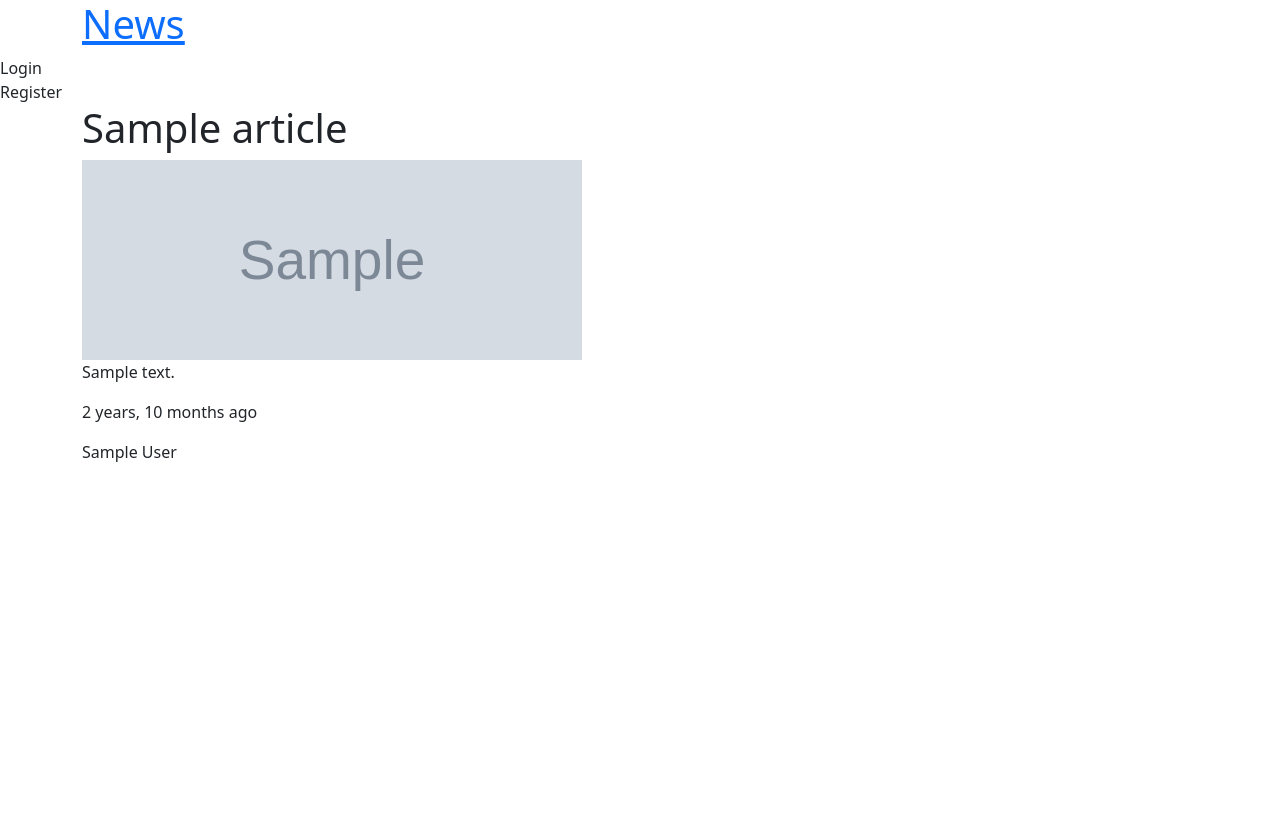
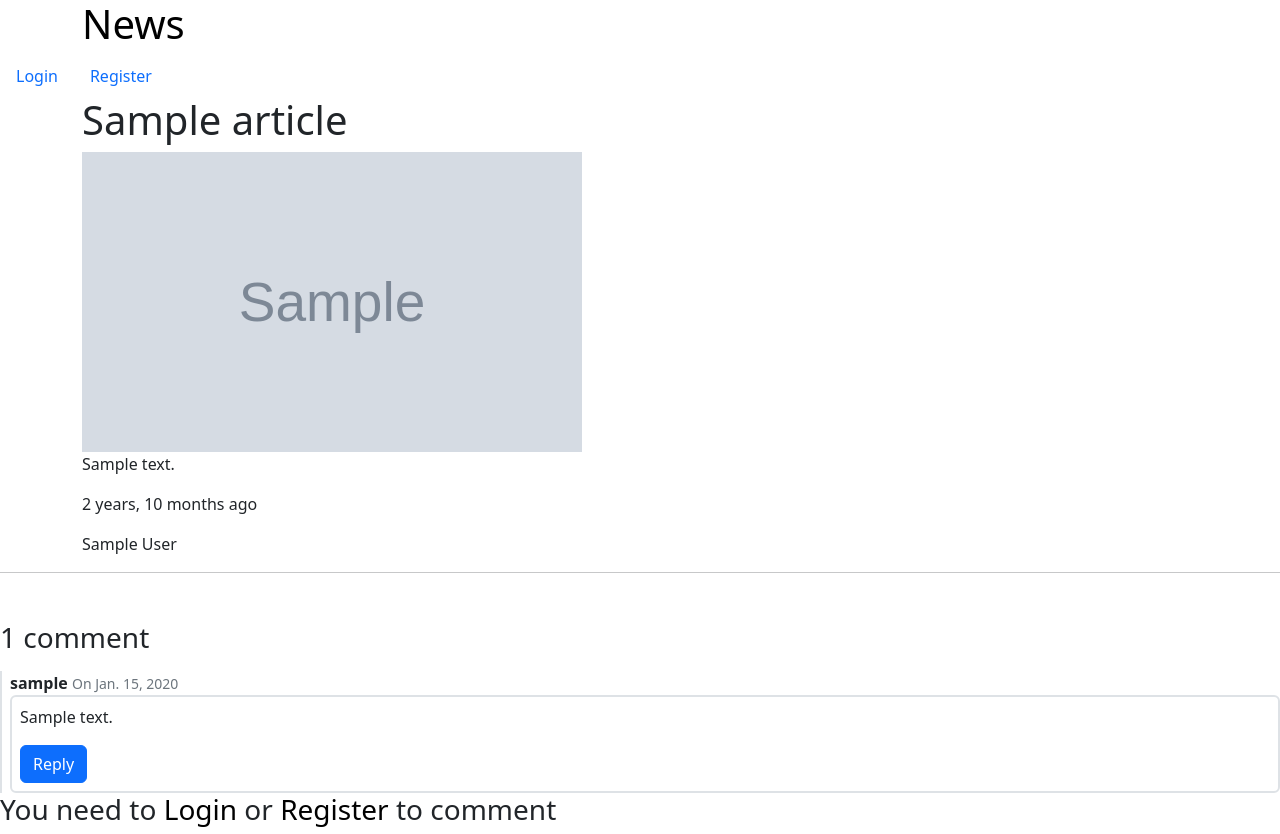
Before and after one commit to AnnVic/Django_NewsPortal, a Django app: a page that uses news/templates/news/base.html in a window 1280 px wide. Before the commit the page ends 462 px from the top, so only its background shows below. Run offline with Django 4.2, Linux system fonts and the light colour scheme; tables that the repository leaves empty hold one stand-in row (values such as "Sample post"); grey boxes marked "Sample" are stand-in pictures.

Commit message:
Created model for comments, added a display of comments and replies on the site

```diff
--- a/news/forms.py
+++ b/news/forms.py
@@ -1,7 +1,7 @@
 from django import forms
 from django.contrib.auth.forms import UserCreationForm
 from django.contrib.auth.models import User
-from .models import Profile
+from .models import Profile, Comment
 
 
 class NewUserForm(UserCreationForm):
@@ -31,3 +31,15 @@ class ProfileUpdateForm(forms.ModelForm):
     class Meta:
         model = Profile
         fields = ['image']
+
+
+class CommentForm(forms.ModelForm):
+    class Meta:
+        model = Comment
+
+        fields = ('author', 'content')
+
+    def __init__(self, *args, **kwargs):
+        super(CommentForm, self).__init__(*args, **kwargs)
+        self.fields['content'].widget.attrs = {
+            'placeholder': 'Comment here...', 'class': 'form-control', 'rows': '3'}
--- a/news/models.py
+++ b/news/models.py
@@ -1,8 +1,10 @@
+from django.contrib.auth import get_user_model
+from django.contrib.auth.models import User
 from django.db import models
-from django.urls import reverse
-from django.contrib.auth.models import User
 from django.db.models.signals import post_save
 from django.dispatch import receiver
+from django.urls import reverse
+User = get_user_model()
 # Create your models here.
 
 
@@ -48,6 +50,9 @@ class Article(models.Model):
         self.views = self.views + 1
         super(Article, self).save(*args, **kwargs)
 
+    def get_comments(self):
+        return self.comments.filter(parent=None).filter(active=True)
+
 
 class Profile(models.Model):
     user = models.OneToOneField(User, on_delete=models.CASCADE)
@@ -64,3 +69,33 @@ class Profile(models.Model):
     @receiver(post_save, sender=User)
     def save_profile(sender, instance, **kwargs):
         instance.profile.save()
+
+
+class Comment(models.Model):
+    article = models.ForeignKey(
+        Article, on_delete=models.CASCADE, related_name='comments')
+    author = models.ForeignKey(
+        User, on_delete=models.CASCADE, null=True, blank=True)
+    parent = models.ForeignKey(
+        'self', null=True, blank=True, on_delete=models.CASCADE, related_name='replies')
+    content = models.TextField()
+    created = models.DateTimeField(auto_now_add=True)
+    active = models.BooleanField(default=True)
+
+    class Meta:
+        ordering = ('created',)
+
+    def __str__(self):
+        return str(self.author) + ' comment ' + str(self.content)
+
+    def children(self):
+        return Comment.objects.filter(parent=self)
+
+    @property
+    def is_parent(self):
+        if self.parent is not None:
+            return False
+        return True
+
+    def get_comments(self):
+        return Comment.objects.filter(parent=self).filter(active=True)
--- a/news/static/news/style.css
+++ b/news/static/news/style.css
@@ -0,0 +1,4 @@
+a {
+    text-decoration: none;
+    color: black;
+}
--- a/news/templates/news/article.html
+++ b/news/templates/news/article.html
@@ -2,9 +2,34 @@
 {% block content %}
 <div class="container">
     <h1>{{ article.title }}</h1>
-    <img src="{{ article.image.url }}" width="500" height="200" />
+    <img src="{{ article.image.url }}" width="500" height="300" />
     {{ article.content|linebreaks }}
     <p>{{ article.created_at|timesince}} ago</p>
     <p>{{ article.author|linebreaks}}</p>
 </div>
+<hr>
+{% with article.comments.count as total_comments %}
+<h3 class="mt-5">
+    {{ total_comments }} comment{{ total_comments|pluralize }}
+</h3>
+{% endwith %}
+{% if not article.comments.all %}
+No comments yet
+{% else %}
+{% for comment in article.get_comments %}
+{% include 'news/comment.html' with comment=comment %}
+{% endfor %}
+{% endif %}
+
+{% if user.is_authenticated %}
+<form action="{% url 'news:article' article.slug %}" method="POST" id="main_form" class="comment_form">
+    <div>
+        <label for="comment">{{ comment.author }}</label>
+        {{ comment_form.content }} {% csrf_token %} <input type="submit" value="Submit">
+    </div>
+    </div>
+</form>
+{% else %} <h3>You need to <a href="{% url 'news:login' %}">Login</a> or <a
+        href="{% url 'news:register' %}">Register</a> to comment</h3>
+{% endif %}
 {% endblock content %}
--- a/news/templates/news/base.html
+++ b/news/templates/news/base.html
@@ -5,12 +5,14 @@
 <head>
     <meta charset="UTF-8">
     <meta name="viewport" content="width=device-width, initial-scale=1">
-    <link rel="stylesheet" type="text/css" href="{% static 'news/style.css' %}">
     <link href="https://cdn.jsdelivr.net/npm/bootstrap@5.2.2/dist/css/bootstrap.min.css" rel="stylesheet"
         integrity="sha384-Zenh87qX5JnK2Jl0vWa8Ck2rdkQ2Bzep5IDxbcnCeuOxjzrPF/et3URy9Bv1WTRi" crossorigin="anonymous">
+
     <script src="https://cdn.jsdelivr.net/npm/bootstrap@5.2.2/dist/js/bootstrap.bundle.min.js"
         integrity="sha384-OERcA2EqjJCMA+/3y+gxIOqMEjwtxJY7qPCqsdltbNJuaOe923+mo//f6V8Qbsw3"
         crossorigin="anonymous"></script>
+    <script src="{% static 'js/main.js' %}"></script>
+    <link rel="stylesheet" type="text/css" href="{% static 'news/style.css' %}">
     <title>
         News
     </title>
@@ -20,7 +22,7 @@
     <div class="container">
         <h1><a href="{% url 'news:home' %}">News</a></h1>
     </div>
-    <div>
+    <div class="nav justify-content-right">
         {% if user.is_authenticated %}
         <a class="nav-item nav-link" href="{% url 'news:profile' %}">{{user.username|title}}</a>
         <a class="nav-item nav-link" href="{% url 'news:logout' %}">Logout</a>
@@ -29,6 +31,7 @@
         <a class="nav-item nav-link" href="{% url 'news:register' %}">Register</a>
         {% endif %}
     </div>
+    <div>
         <ul class="nav justify-content-center">
             {% for category in categories %}
             <li class="nav-item">
@@ -37,6 +40,7 @@
             </li>
             {% endfor %}
         </ul>
+    </div>
     <div>
         {% if messages %}
         {% for message in messages %}
--- /dev/null
+++ b/news/templates/news/comment.html
@@ -0,0 +1,38 @@
+<div class="border-0 border-start border-2 ps-2" id="{{comment.id}}">
+
+    <div class="mt-3">
+        <strong>{{comment.author}}</strong>
+        {% if comment.parent.author %} to <strong>{{comment.parent.author }}</strong>{% endif %}
+        <small class="text-muted">On {{ comment.created.date }}</small>
+    </div>
+    <div class="border p-2 rounded">
+        <p>{{comment.content}}</p>
+
+        <button class="btn btn-primary" type="button" data-bs-toggle="collapse"
+            data-bs-target="#reply-form-container-{{comment.id}}" aria-expanded="false"
+            aria-controls="reply-form-container-{{comment.id}}">
+            Reply
+        </button>
+        <div class="collapse" id="reply-form-container-{{comment.id}}">
+            <div class="card card-body">
+                <form action="{% url 'news:article' article.slug %}" method="POST"
+                    id="reply-form-container-{{comment.id}}" class="comment_form">
+                    <div>
+
+                        {% csrf_token %}
+                        <input type="hidden" name="post_id" value="{{article.id}}">
+                        <input type="hidden" name="parent_id" value="{{comment.id}}">
+                        {{ comment_form.content }}
+                        <input type="submit" value="Reply">
+                    </div>
+            </div>
+            </form>
+        </div>
+
+
+    </div>
+</div>
+{% for comment in comment.get_comments %}
+{% include 'news/comment.html' with comment=comment %}
+{% endfor %}
+</div>
--- a/news/urls.py
+++ b/news/urls.py
@@ -12,4 +12,5 @@ urlpatterns = [
     path('accounts/login', views.login_request, name='login'),
     path('accounts/logout', views.logout_request, name='logout'),
     path('users/profile/', views.profile, name='profile'),
+
 ]
--- a/news/views.py
+++ b/news/views.py
@@ -1,6 +1,6 @@
 from django.shortcuts import render, redirect
-from news.models import Category, Article
-from .forms import NewUserForm, UserUpdateForm, ProfileUpdateForm
+from news.models import Category, Article, Comment
+from .forms import NewUserForm, UserUpdateForm, ProfileUpdateForm, CommentForm
 from django.contrib.auth import login, authenticate, logout
 from django.contrib import messages
 from django.contrib.auth.forms import AuthenticationForm
@@ -34,9 +34,35 @@ def article_detail(request, slug):
     article = Article.objects.get(slug=slug)
     if article:
         article.update_views()
+    comments = article.comments.filter(active=True, parent__isnull=True)
+    new_comment = None
+    comment_form = CommentForm(data=request.POST)
+    if request.method == 'POST':
+        #comment_form = CommentForm(data=request.POST)
+        if comment_form.is_valid():
+            parent_obj = None
+            try:
+                parent_id = int(request.POST.get('parent_id'))
+            except:
+                parent_id = None
+            if parent_id:
+                parent_obj = Comment.objects.get(id=parent_id)
+                if parent_obj:
+                    reply = comment_form.save(commit=False)
+                    reply.parent = parent_obj
+            new_comment = comment_form.save(commit=False)
+            new_comment.author = request.user
+            new_comment.article = article
+
+            new_comment.save()
+            return redirect('news:article', article.slug)
+        else:
+            comment_form = CommentForm()
 
     context = {'article': article,
                'image': article.image,
+               'comments': comments,
+               'comment_form': comment_form,
                }
     return render(request, 'news/article.html', context)
 
--- a/portal/settings.py
+++ b/portal/settings.py
@@ -126,7 +126,7 @@ USE_TZ = True
 # Static files (CSS, JavaScript, Images)
 # https://docs.djangoproject.com/en/4.1/howto/static-files/
 
-STATIC_URL = 'static/'
+STATIC_URL = '/static/'
 STATIC_ROOT = BASE_DIR / 'static'
 
 # Default primary key field type
```
Also changed, not shown: news/admin.py (+10 -1 lines), news/migrations/0003_comment.py (added), news/migrations/0004_alter_comment_parent.py (added), news/migrations/0005_alter_comment_user.py (added), news/migrations/0006_remove_comment_user_comment_author_and_more.py (added), news/migrations/0007_alter_comment_article_alter_comment_author.py (added), news/migrations/0008_alter_comment_author.py (added). Lines whose indentation alone changed are shown as unchanged.
